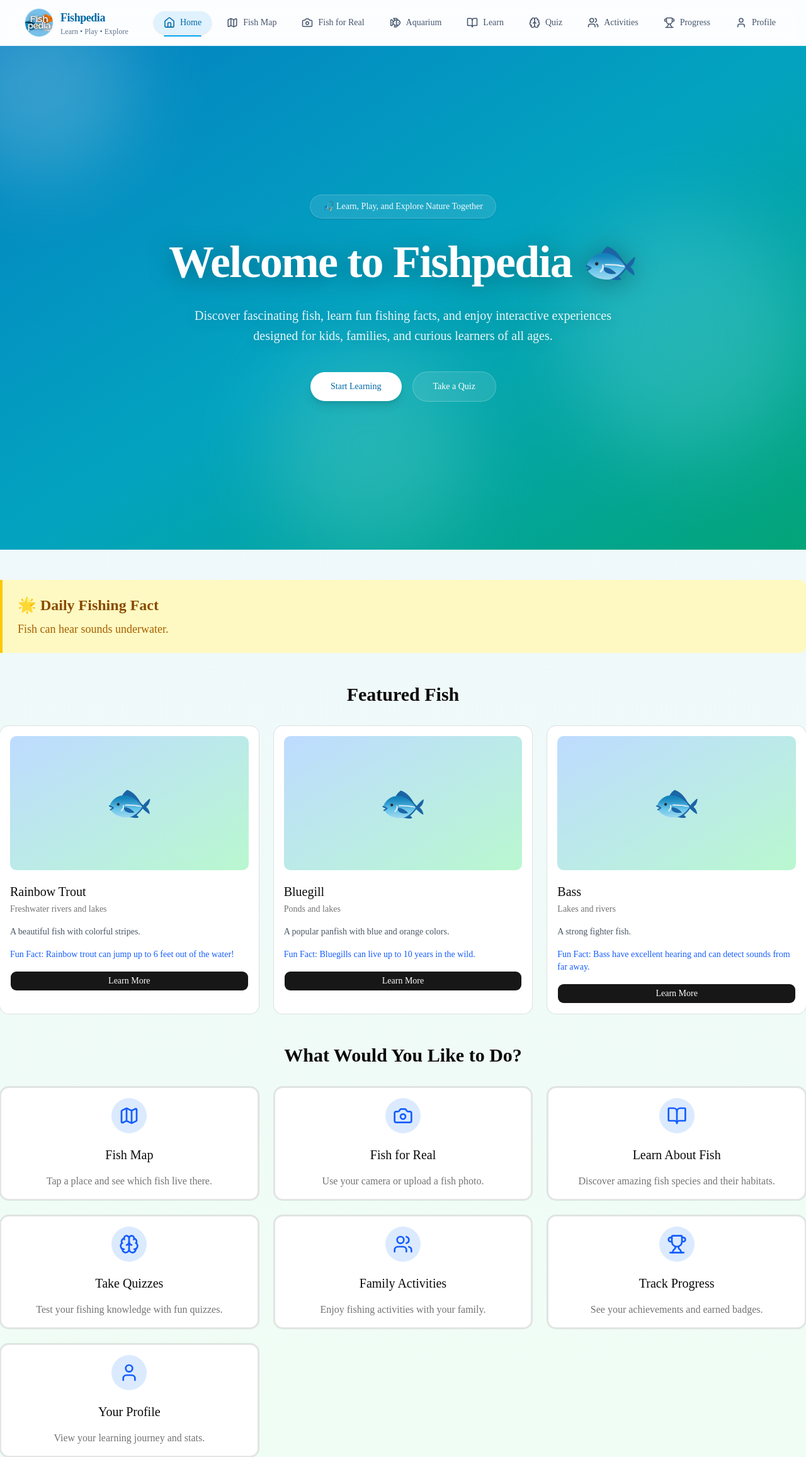
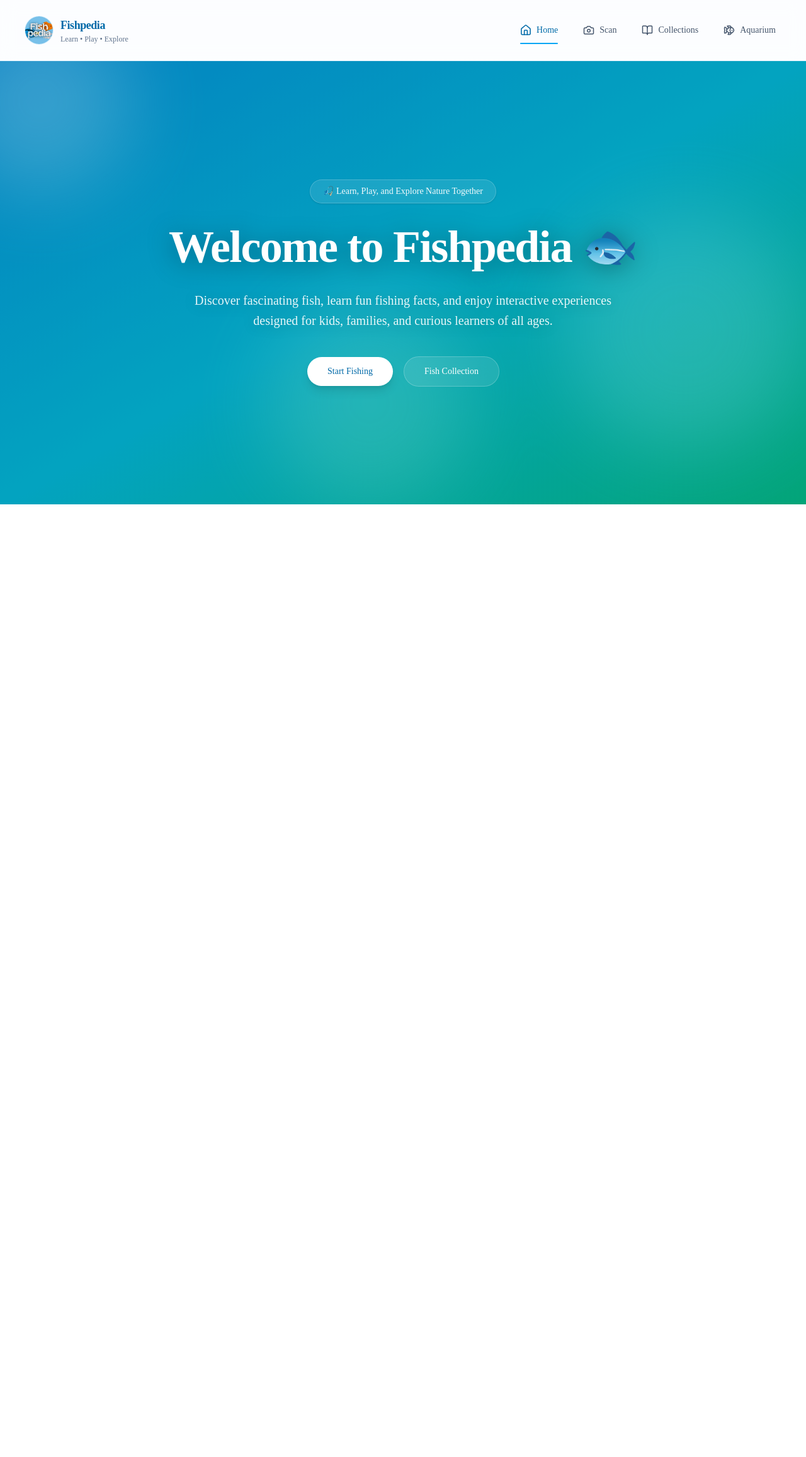
Before and after one commit to TingChiehLin/fishpedia, a Next.js app: page / in a window 1280 px wide. Shown: the whole page at 63% size. After the commit the page ends 801 px from the top, so only its background shows below. Built offline with nearby package versions, Linux system fonts and the light colour scheme.

Commit message:
Adjust style

```diff
--- a/src/app/layout.tsx
+++ b/src/app/layout.tsx
@@ -2,6 +2,7 @@ import type { Metadata } from "next";
 import { Geist, Geist_Mono } from "next/font/google";
 import "./globals.css";
 import Navbar from "@/components/layout/Navbar";
+import LayoutMain from "@/components/layout/LayoutMain";
 
 const geistSans = Geist({
   variable: "--font-geist-sans",
@@ -30,7 +31,7 @@ export default function RootLayout({
         className={`${geistSans.variable} ${geistMono.variable} antialiased bg-linear-to-b from-blue-50 to-green-50 min-h-screen`}
       >
         <Navbar />
-        <main className="w-full mx-auto pb-24 md:pb-0">{children}</main>
+        <LayoutMain>{children}</LayoutMain>
       </body>
     </html>
   );
--- a/src/app/learn/page.tsx
+++ b/src/app/learn/page.tsx
@@ -21,19 +21,6 @@ export default async function LearnPage() {
           <FishCard key={fish.id} fish={fish} />
         ))}
       </div>
-
-      <section className="bg-blue-50 p-6 rounded-lg">
-        <h2 className="text-2xl font-bold text-blue-900 mb-4">
-          Beginner Fishing Tips
-        </h2>
-        <ul className="space-y-2 text-blue-800">
-          <li>• Always fish with an adult</li>
-          <li>• Use the right bait for the fish you're trying to catch</li>
-          <li>• Be patient and quiet while fishing</li>
-          <li>• Handle fish gently and release them if not keeping</li>
-          <li>• Respect nature and clean up after yourself</li>
-        </ul>
-      </section>
     </div>
   );
 }
--- a/src/app/page.tsx
+++ b/src/app/page.tsx
@@ -1,93 +1,9 @@
 import HeroSection from "@/components/layout/HeroSection";
-import FeatureCard from "@/components/ui/FeatureCard";
-import FishCard from "@/components/cards/FishCard";
-import { BookOpen, Brain, Users, Trophy, User, Map, Camera } from "lucide-react";
-import { api } from "@/lib/services/api";
 
 export default async function Home() {
-  const [fish, facts] = await Promise.all([api.getFish(), api.getFacts()]);
-
-  const featuredFish = fish.slice(0, 3);
-  const dailyFact = facts[0];
-
-  const features = [
-    {
-      title: "Fish Map",
-      description: "Tap a place and see which fish live there.",
-      icon: Map,
-      href: "/fish-map",
-    },
-    {
-      title: "Fish for Real",
-      description: "Use your camera or upload a fish photo.",
-      icon: Camera,
-      href: "/fish-for-real",
-    },
-    {
-      title: "Learn About Fish",
-      description: "Discover amazing fish species and their habitats.",
-      icon: BookOpen,
-      href: "/learn",
-    },
-    {
-      title: "Take Quizzes",
-      description: "Test your fishing knowledge with fun quizzes.",
-      icon: Brain,
-      href: "/quiz",
-    },
-    {
-      title: "Family Activities",
-      description: "Enjoy fishing activities with your family.",
-      icon: Users,
-      href: "/activities",
-    },
-    {
-      title: "Track Progress",
-      description: "See your achievements and earned badges.",
-      icon: Trophy,
-      href: "/progress",
-    },
-    {
-      title: "Your Profile",
-      description: "View your learning journey and stats.",
-      icon: User,
-      href: "/profile",
-    },
-  ];
-
   return (
     <div className="space-y-12">
       <HeroSection />
-
-      {/* Daily Fishing Fact */}
-      <section className="bg-yellow-100 border-l-4 border-yellow-400 p-6 rounded-r-lg">
-        <h2 className="text-2xl font-bold text-yellow-800 mb-2">
-          🌟 Daily Fishing Fact
-        </h2>
-        <p className="text-lg text-yellow-700">{dailyFact.fact}</p>
-      </section>
-
-      {/* Featured Fish */}
-      <section>
-        <h2 className="text-3xl font-bold text-center mb-8">Featured Fish</h2>
-        <div className="grid grid-cols-1 md:grid-cols-3 gap-6">
-          {featuredFish.map((fish) => (
-            <FishCard key={fish.id} fish={fish} />
-          ))}
-        </div>
-      </section>
-
-      {/* Navigation Features */}
-      <section>
-        <h2 className="text-3xl font-bold text-center mb-8">
-          What Would You Like to Do?
-        </h2>
-        <div className="grid grid-cols-1 md:grid-cols-2 lg:grid-cols-3 gap-6">
-          {features.map((feature) => (
-            <FeatureCard key={feature.href} {...feature} />
-          ))}
-        </div>
-      </section>
     </div>
   );
 }
--- a/src/components/layout/HeroSection.tsx
+++ b/src/components/layout/HeroSection.tsx
@@ -3,7 +3,10 @@ import Link from "next/link";
 
 export default function HeroSection() {
   return (
-    <section className="relative flex min-h-screen w-full items-center overflow-hidden bg-gradient-to-br from-sky-500 via-cyan-400 to-emerald-400">
+    <section
+      className="relative flex min-h-[calc(100vh-80px)] md:min-h-[calc(100vh-96px)] w-full items-center overflow-hidden bg-gradient-to-br
+                       from-sky-500 via-cyan-400 to-emerald-400"
+    >
       {/* Readability overlay */}
       <div className="absolute inset-0 bg-slate-900/25" />
 
@@ -32,14 +35,13 @@ export default function HeroSection() {
           learners of all ages.
         </p>
 
-        {/* CTA */}
         <div className="mt-10 flex flex-col items-center justify-center gap-4 sm:flex-row">
           <Button
             asChild
             size="lg"
             className="h-12 rounded-full bg-white px-8 text-sky-700 shadow-lg transition-all duration-300 hover:scale-[1.03]"
           >
-            <Link href="/learn">Start Learning</Link>
+            <Link href="/fish-for-real">Start Fishing</Link>
           </Button>
 
           <Button
@@ -48,7 +50,7 @@ export default function HeroSection() {
             variant="secondary"
             className="h-12 rounded-full border border-white/30 bg-white/10 px-8 text-white backdrop-blur-md transition-all duration-300 hover:scale-[1.03] hover:bg-white/20"
           >
-            <Link href="/quiz">Take a Quiz</Link>
+            <Link href="/fish-collection">Fish Collection</Link>
           </Button>
         </div>
       </div>
--- /dev/null
+++ b/src/components/layout/LayoutMain.tsx
@@ -0,0 +1,20 @@
+"use client";
+
+import { usePathname } from "next/navigation";
+import { cn } from "@/lib/utils";
+
+export default function LayoutMain({
+  children,
+}: {
+  children: React.ReactNode;
+}) {
+  const pathname = usePathname();
+
+  const isHome = pathname === "/";
+
+  return (
+    <main className={cn("w-full mx-auto pb-24", isHome ? "py-0" : "py-12")}>
+      {children}
+    </main>
+  );
+}
--- a/src/components/layout/Navbar.tsx
+++ b/src/components/layout/Navbar.tsx
@@ -5,19 +5,15 @@
 import Link from "next/link";
 import { usePathname } from "next/navigation";
 import Image from "next/image";
-import { Home, BookOpen, Brain, Users, Trophy, User, Map, Camera, Fish } from "lucide-react";
+import { Home, Camera, BookOpen, Fish } from "lucide-react";
 import { cn } from "@/lib/utils";
 
+/* Shared navigation items */
 const navItems = [
   { href: "/", label: "Home", icon: Home },
-  { href: "/fish-map", label: "Fish Map", icon: Map },
-  { href: "/fish-for-real", label: "Fish for Real", icon: Camera },
+  { href: "/fish-for-real", label: "Scan", icon: Camera },
+  { href: "/learn", label: "Collections", icon: BookOpen },
   { href: "/aquarium", label: "Aquarium", icon: Fish },
-  { href: "/learn", label: "Learn", icon: BookOpen },
-  { href: "/quiz", label: "Quiz", icon: Brain },
-  { href: "/activities", label: "Activities", icon: Users },
-  { href: "/progress", label: "Progress", icon: Trophy },
-  { href: "/profile", label: "Profile", icon: User },
 ];
 
 export default function Navbar() {
@@ -27,7 +23,8 @@ export default function Navbar() {
     <>
       {/* Desktop Navbar */}
       <header className="sticky top-0 z-50 hidden border-b border-sky-100 bg-white/90 backdrop-blur-md md:block supports-[backdrop-filter]:bg-white/80">
-        <nav className="mx-auto flex h-18 max-w-7xl items-center justify-between px-4 sm:px-6 lg:px-8">
+        <nav className="mx-auto flex h-24 max-w-7xl items-center justify-between px-4 sm:px-6 lg:px-8">
+          {/* Logo */}
           <Link
             href="/"
             className="flex items-center gap-3 rounded-full px-2 py-1 transition-transform duration-200 hover:scale-[1.01]"
@@ -53,6 +50,7 @@ export default function Navbar() {
             </div>
           </Link>
 
+          {/* Desktop Navigation */}
           <div className="flex items-center gap-2">
             {navItems.map(({ href, label, icon: Icon }) => {
               const isActive = pathname === href;
@@ -63,9 +61,9 @@ export default function Navbar() {
                   href={href}
                   aria-current={isActive ? "page" : undefined}
                   className={cn(
-                    "group relative flex items-center gap-2 rounded-full px-4 py-2 text-sm font-medium transition-all duration-200",
+                    "group relative flex items-center gap-2 px-4 py-2 text-sm font-medium transition-all duration-200",
                     isActive
-                      ? "bg-sky-100 text-sky-700 shadow-sm"
+                      ? " text-sky-700"
                       : "text-slate-600 hover:bg-sky-50 hover:text-sky-700",
                   )}
                 >
@@ -90,8 +88,8 @@ export default function Navbar() {
 
       {/* Mobile Bottom Tab Bar */}
       <nav className="fixed inset-x-0 bottom-0 z-50 border-t border-sky-100 bg-white/90 backdrop-blur-xl md:hidden supports-[backdrop-filter]:bg-white/80">
-        <div className="mx-auto max-w-lg px-2 pt-2 pb-[calc(0.5rem+env(safe-area-inset-bottom))]">
-          <div className="grid grid-cols-6 gap-1">
+        <div className="mx-auto max-w-md px-2 pt-2 pb-[calc(0.5rem+env(safe-area-inset-bottom))]">
+          <div className="grid grid-cols-4 gap-1">
             {navItems.map(({ href, label, icon: Icon }) => {
               const isActive = pathname === href;
 
@@ -101,7 +99,7 @@ export default function Navbar() {
                   href={href}
                   aria-current={isActive ? "page" : undefined}
                   className={cn(
-                    "flex min-h-[64px] flex-col items-center justify-center rounded-2xl px-1 py-2 text-[11px] font-medium transition-all duration-200",
+                    "flex min-h-[64px] flex-col items-center justify-center rounded-2xl px-1 py-2 text-xs font-medium transition-all duration-200",
                     isActive
                       ? "text-sky-700"
                       : "text-slate-500 hover:text-sky-600 active:scale-95",
@@ -109,22 +107,14 @@ export default function Navbar() {
                 >
                   <div
                     className={cn(
-                      "mb-1 flex h-10 w-10 items-center justify-center rounded-2xl transition-all duration-200",
-                      isActive ? "bg-sky-100 shadow-sm" : "bg-transparent",
+                      "mb-1 flex h-10 w-10 items-center justify-center rounded-xl transition-all",
+                      isActive ? "bg-sky-100 shadow-sm" : "",
                     )}
                   >
-                    <Icon
-                      size={20}
-                      className={cn(
-                        "transition-transform duration-200",
-                        isActive ? "scale-110" : "",
-                      )}
-                    />
+                    <Icon size={20} />
                   </div>
 
-                  <span className="max-w-full truncate leading-none">
-                    {label}
-                  </span>
+                  <span className="truncate">{label}</span>
                 </Link>
               );
             })}
```
